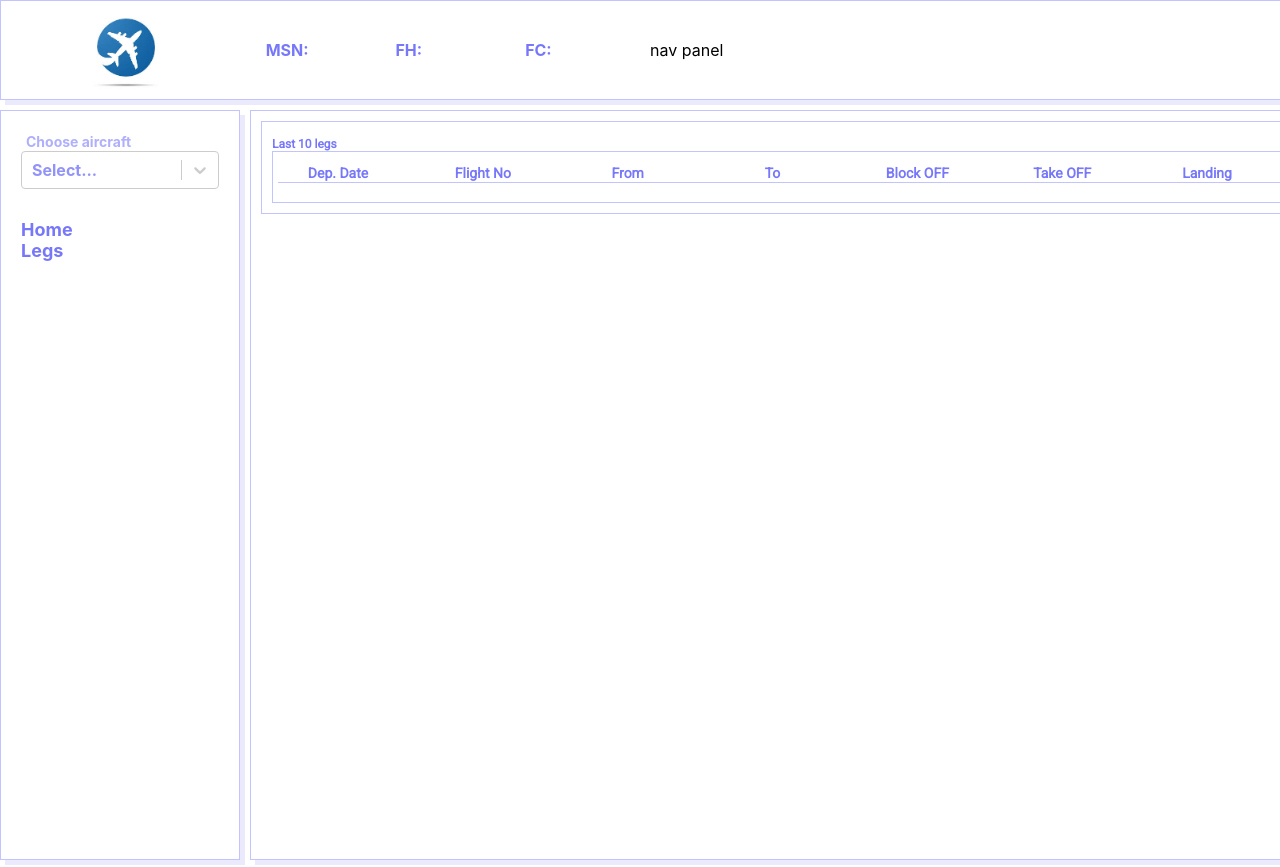
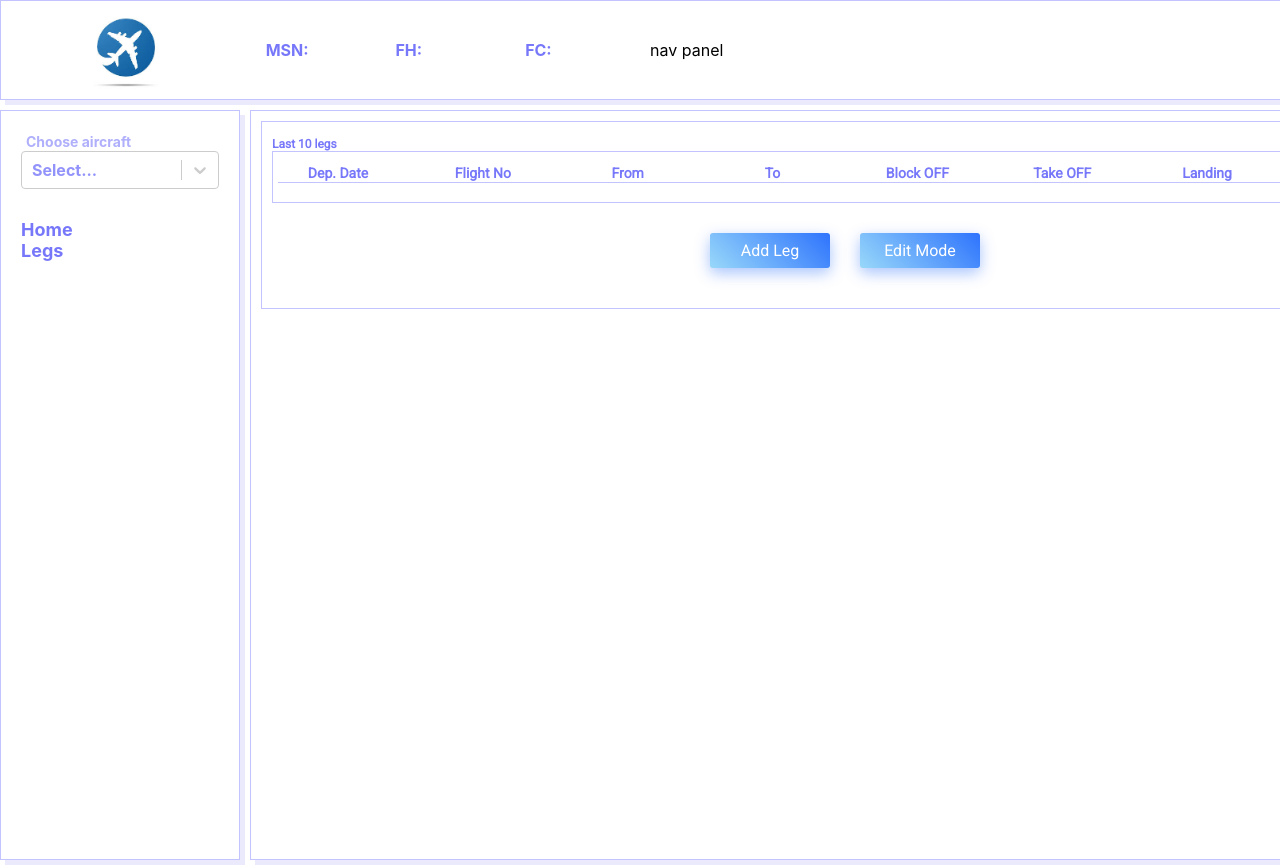
Before and after one commit to Vladimir-Kozinsky/OASIS, a React (Create React App) app: page /legs in a window 1280 px wide. Shown: the top 867 px of the page. Built offline with nearby package versions, Linux system fonts and the light colour scheme.

Commit message:
feat: add legsAddForm

```diff
--- a/package.json
+++ b/package.json
@@ -6,6 +6,7 @@
     "@testing-library/jest-dom": "^5.16.2",
     "@testing-library/react": "^12.1.3",
     "@testing-library/user-event": "^13.5.0",
+    "formik": "^2.2.9",
     "react": "^17.0.2",
     "react-dom": "^17.0.2",
     "react-redux": "^7.2.6",
--- /dev/null
+++ b/src/common/buttons/Button.js
@@ -0,0 +1,9 @@
+import s from "./Button.module.css"
+
+const Button = (props) => {
+    return (
+        <button type={props.type ? props.type : ''} onClick={props.event} className={s.button}>{props.text}</button>
+    )
+}
+
+export default Button
--- /dev/null
+++ b/src/common/buttons/Button.module.css
@@ -0,0 +1,30 @@
+@import url('https://fonts.googleapis.com/css2?family=Inter:wght@400;700&family=Merriweather:wght@700&family=Poppins&family=Roboto&display=swap');
+
+.button {
+    text-decoration: none;
+    display: inline-block;
+    /* padding: 8px 30px; */
+    width: 120px;
+    height: 35px;
+    border-radius: 3px;
+    border: none;
+    background-image: linear-gradient(45deg, #7696ff 0%, #98d8fa 50%, #2e73fd 100%);
+    background-position: 100% 0;
+    background-size: 200% 200%;
+    font-family: 'Roboto', sans-serif;
+    font-size: 16px;
+    font-weight: 400;
+    color: white;
+    box-shadow: 0 5px 15px 0 rgba(0, 82, 247, 0.35);
+    transition: .3s;
+}
+
+.button:hover {
+    cursor: pointer;
+    box-shadow: 0 0 0 0 rgba(0, 40, 120, 0);
+    background-position: 0 0;
+}
+
+.button:active {
+    border: 1px solid rgb(119, 119, 250);
+}
--- a/src/components/main/legs/Legs.js
+++ b/src/components/main/legs/Legs.js
@@ -1,7 +1,7 @@
 import React from 'react'
+import Button from '../../../common/buttons/Button';
 import s from './Legs.module.css'
-
-
+import LegsAddForm from './LegsAddForm/LegsAddForm';
 
 const leg_block_class = s.leg_block + ' ' + s.active;
 
@@ -9,10 +9,13 @@ class Legs extends React.Component {
     constructor(props) {
         super(props);
         this.state = {
-            aircraftData: {}
+            aircraftData: {},
+            isAddForm: false
         }
         this.onChange = this.legs.bind(this);
+        this.addLegForm = this.addLegForm.bind(this);
     }
+
 
     componentDidUpdate(prevProps) {
         if (this.props.aircraftData !== prevProps.aircraftData) {
@@ -61,6 +64,14 @@ class Legs extends React.Component {
         }
     }
 
+    addLegForm() {
+        if (this.state.isAddForm) {
+            this.setState({ isAddForm: false });
+        } else {
+            this.setState({ isAddForm: true });
+        }
+    }
+
     render() {
         return (
             <div className={s.legs}>
@@ -95,9 +106,17 @@ class Legs extends React.Component {
                         </div>
                         {this.legs()}
                     </div>
-                    <div className={s.controlPanel}>
-
-                    </div>
+                    {this.state.isAddForm
+                        ? <LegsAddForm addLegForm={this.addLegForm} />
+                        : null
+                    }
+                    {!this.state.isAddForm
+                        ? <div className={s.controlPanel}>
+                            <Button event={this.addLegForm} text='Add Leg' />
+                            <Button text='Edit Mode' />
+                        </div>
+                        : null
+                    }
                 </div>
             </div>
         )
--- a/src/components/main/legs/Legs.module.css
+++ b/src/components/main/legs/Legs.module.css
@@ -65,3 +65,12 @@
     font-family: 'Roboto', sans-serif;
     color: rgb(160, 160, 250);
 }
+
+/* CONTROL PANEL */
+
+.controlPanel {
+    margin: 30px auto;
+    width: 270px;
+    display: flex;
+    justify-content: space-between;
+}
--- /dev/null
+++ b/src/components/main/legs/LegsAddForm/LegsAddForm.js
@@ -0,0 +1,105 @@
+import Button from '../../../../common/buttons/Button'
+import s from './LegsAddForm.module.css'
+import { Formik, Field, Form, ErrorMessage } from 'formik';
+
+
+const leg_block_class = s.leg_block + ' ' + s.active;
+
+const LegsAddForm = (props) => {
+    return (
+        <div className={s.addForm}>
+            <div className={leg_block_class}>
+                <div className={s.leg_block_item}>
+                    <span>Dep. Date</span>
+                </div>
+                <div className={s.leg_block_item}>
+                    <span>Flight No</span>
+                </div>
+                <div className={s.leg_block_item}>
+                    <span>From</span>
+                </div>
+                <div className={s.leg_block_item}>
+                    <span>To</span>
+                </div>
+                <div className={s.leg_block_item}>
+                    <span>Block OFF</span>
+                </div>
+                <div className={s.leg_block_item}>
+                    <span>Take OFF</span>
+                </div>
+                <div className={s.leg_block_item}>
+                    <span>Landing</span>
+                </div>
+                <div className={s.leg_block_item}>
+                    <span>Block ON</span>
+                </div>
+            </div>
+            <Formik
+                initialValues={{
+                    depDate: '',
+                    flightNo: '',
+                    from: '',
+                    to: '',
+                    blockOff: '',
+                    takeOff: '',
+                    landing: '',
+                    blockOn: '',
+                }}
+
+                validate={values => {
+                    const errors = {};
+                    if (!values.depDate) {
+                        errors.depDate = 'Required';
+                        //}
+                        //</div>else if (
+                        //  !/^[A-Z0-9._%+-]+@[A-Z0-9.-]+\.[A-Z]{2,}$/i.test(values.depDate)
+                        // ){
+                        // errors.depDate = 'Invalid data';
+                    } return errors;
+                }}
+
+                onSubmit={(values) => {
+                    console.log(values)
+                }}
+            >
+                <Form >
+                    <div className={s.leg_block}>
+                        <div className={s.leg_block_item}>
+                            <Field id='depDate' name='depDate' placeholder='none' />
+                            <ErrorMessage name="depDate" component="div" />
+                        </div>
+                        <div className={s.leg_block_item}>
+                            <Field id='flightNo' name='flightNo' placeholder='none' />
+                        </div>
+                        <div className={s.leg_block_item}>
+                            <Field id='from' name='from' placeholder='none' />
+                        </div>
+                        <div className={s.leg_block_item}>
+                            <Field id='to' name='to' placeholder='none' />
+                        </div>
+                        <div className={s.leg_block_item}>
+                            <Field id='blockOff' name='blockOff' placeholder='none' />
+                        </div>
+                        <div className={s.leg_block_item}>
+                            <Field id='takeOff' name='takeOff' placeholder='none' />
+                        </div>
+                        <div className={s.leg_block_item}>
+                            <Field id='landing' name='landing' placeholder='none' />
+                        </div>
+                        <div className={s.leg_block_item}>
+                            <Field id='blockOn' name='blockOn' placeholder='none' />
+                        </div>
+                    </div>
+                    <div className={s.addFormControlPanel}>
+                        <Button type="submit" text='Add' />
+                        <Button event={props.addLegForm} text='Cancel' />
+                    </div>
+                </Form>
+            </Formik>
+
+
+        </div>
+    )
+}
+
+export default LegsAddForm
--- /dev/null
+++ b/src/components/main/legs/LegsAddForm/LegsAddForm.module.css
@@ -0,0 +1,42 @@
+.leg_block {
+    margin-top: 5px;
+    background-color: rgb(241, 241, 252);
+    display: flex;
+    justify-content: space-between;
+}
+
+
+.leg_block_item {
+    width: 120px;
+    text-align: center;
+}
+
+.leg_block_item span {
+    color: rgb(82, 82, 247);
+    font-size: 14px;
+    font-family: 'Roboto', sans-serif;
+    font-weight: 700;
+}
+
+.leg_block.active {
+    border-bottom: 1px solid rgb(195, 195, 255);
+    background-color: white;
+}
+
+/* ADD FORM */
+.addForm {
+    margin-top: 20px;
+    border: 1px solid rgb(195, 195, 255);
+}
+
+.leg_block_item input {
+    width: 100px;
+    margin-bottom: 5px;
+}
+
+.addFormControlPanel {
+    margin: 20px auto;
+    width: 270px;
+    display: flex;
+    justify-content: space-between;
+}
```
Also changed, not shown: 1 other file (tests, documents, lock files or other folders).
